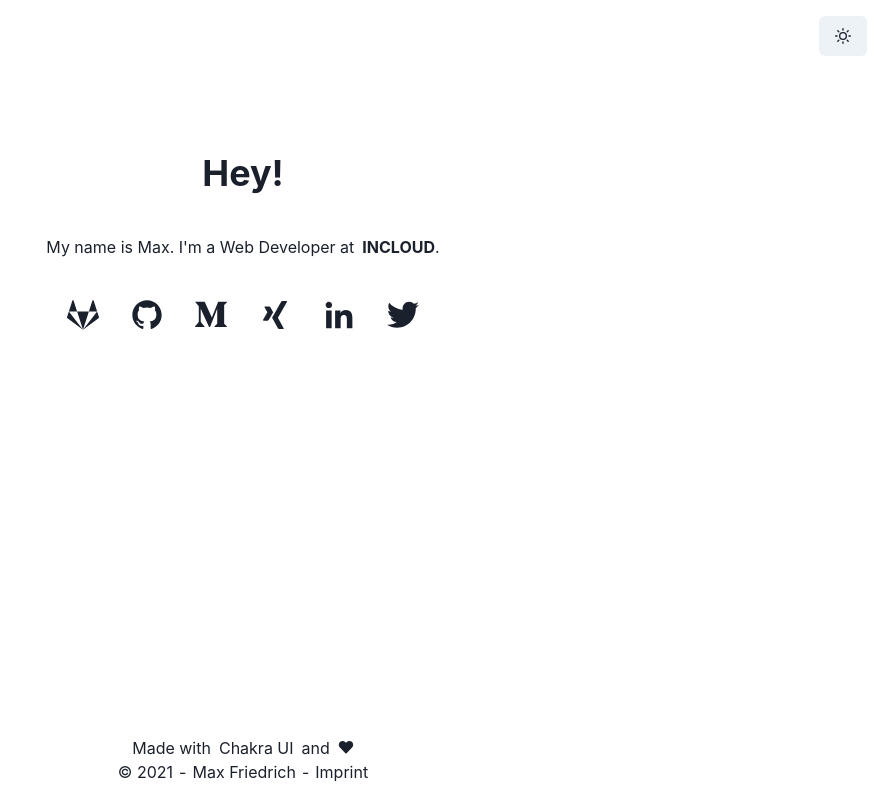
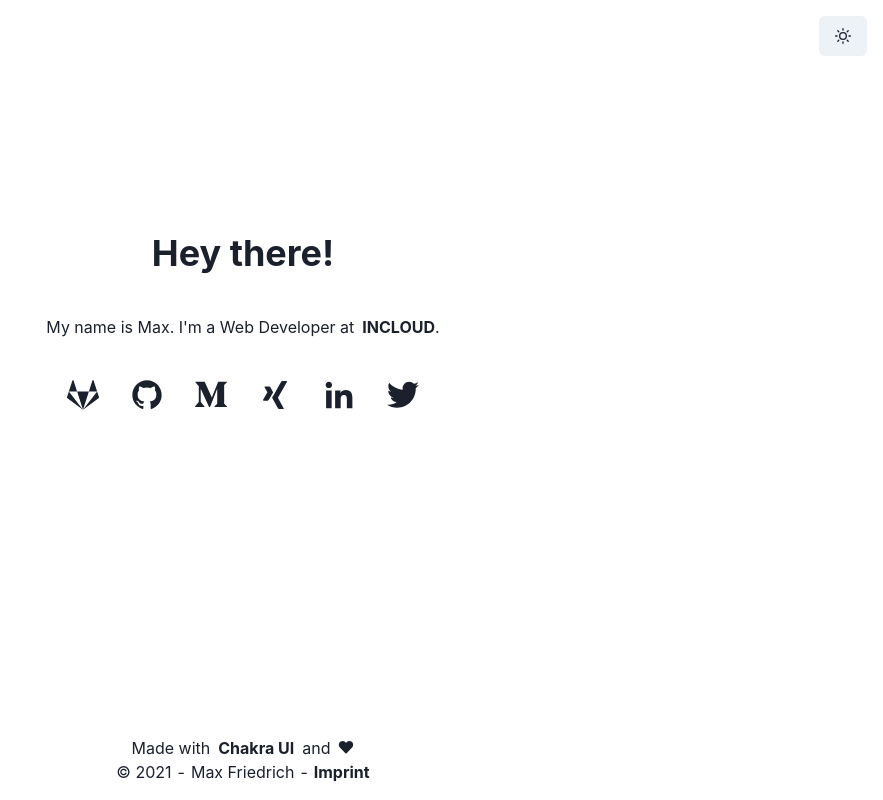
Before and after one commit to m4x3d/friedrich.dev, a Next.js app: page / in a window 1280 px wide. Shown: the whole page, without its empty margins (397-1280 px from the left). Built offline with nearby package versions, Linux system fonts and the light colour scheme.

Commit message:
refactor: styling of landing page and links

```diff
--- a/pages/index.tsx
+++ b/pages/index.tsx
@@ -1,18 +1,15 @@
 import { Heading, HStack, Text } from '@chakra-ui/layout';
 import { Link } from '@chakra-ui/react';
 import type { NextPage } from 'next';
-import React from 'react';
 import { PageLayout } from '../components/Layout/PageLayout';
 import { SocialMediaLinks } from '../components/SocialMediaLinks';
 
 export const Home: NextPage = () => (
   <PageLayout>
-    <Heading pt="5rem">Hey!</Heading>
-    <HStack p="2rem">
+    <Heading pt="20vh">Hey there!</Heading>
+    <HStack p="2rem" minW="28rem">
       <Text>My name is Max. I'm a Web Developer at</Text>
-      <Link href="https://www.incloud.de/" fontWeight="bold">
-        INCLOUD
-      </Link>
+      <Link href="https://www.incloud.de/">INCLOUD</Link>
       <Text marginInlineStart="0 !important">.</Text>
     </HStack>
     <SocialMediaLinks />
--- a/styles/globals.css
+++ b/styles/globals.css
@@ -8,6 +8,7 @@ body {
 a {
   color: inherit;
   text-decoration: none;
+  font-weight: bold;
 }
 
 * {
```
